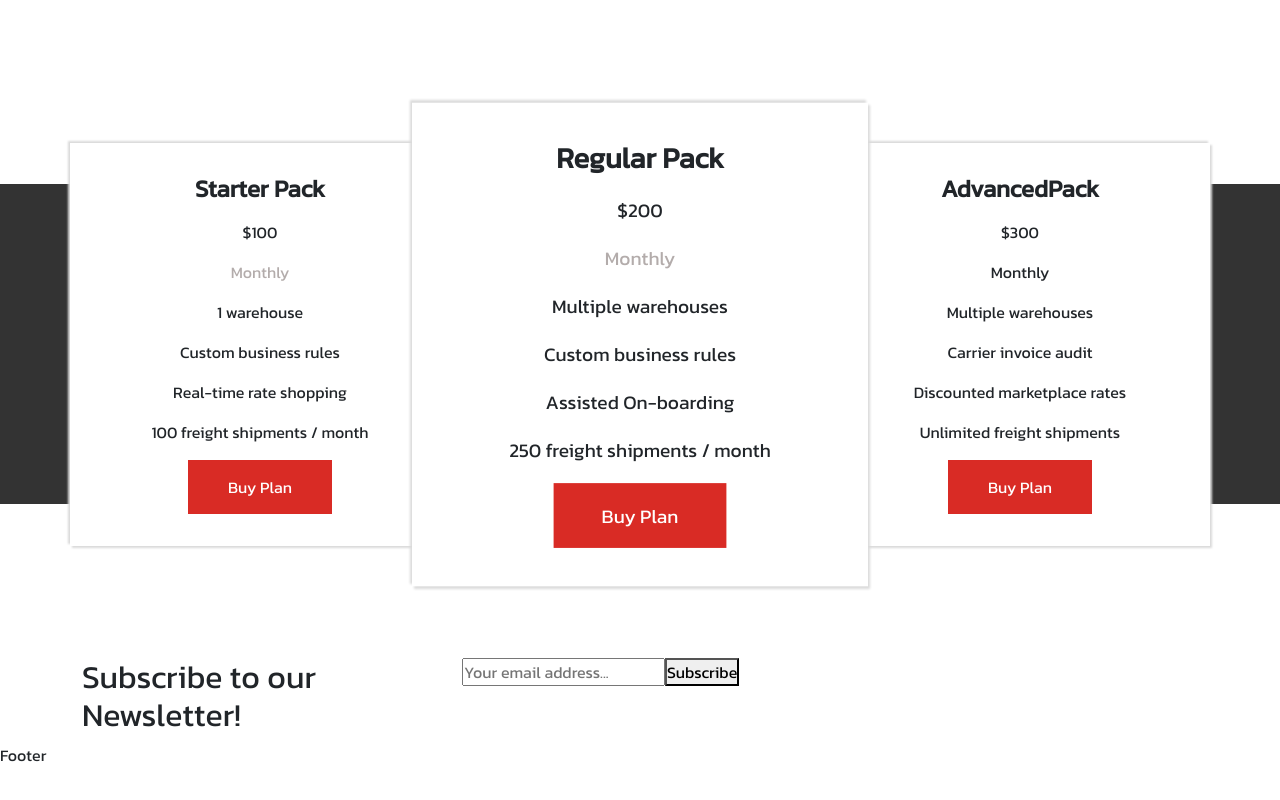
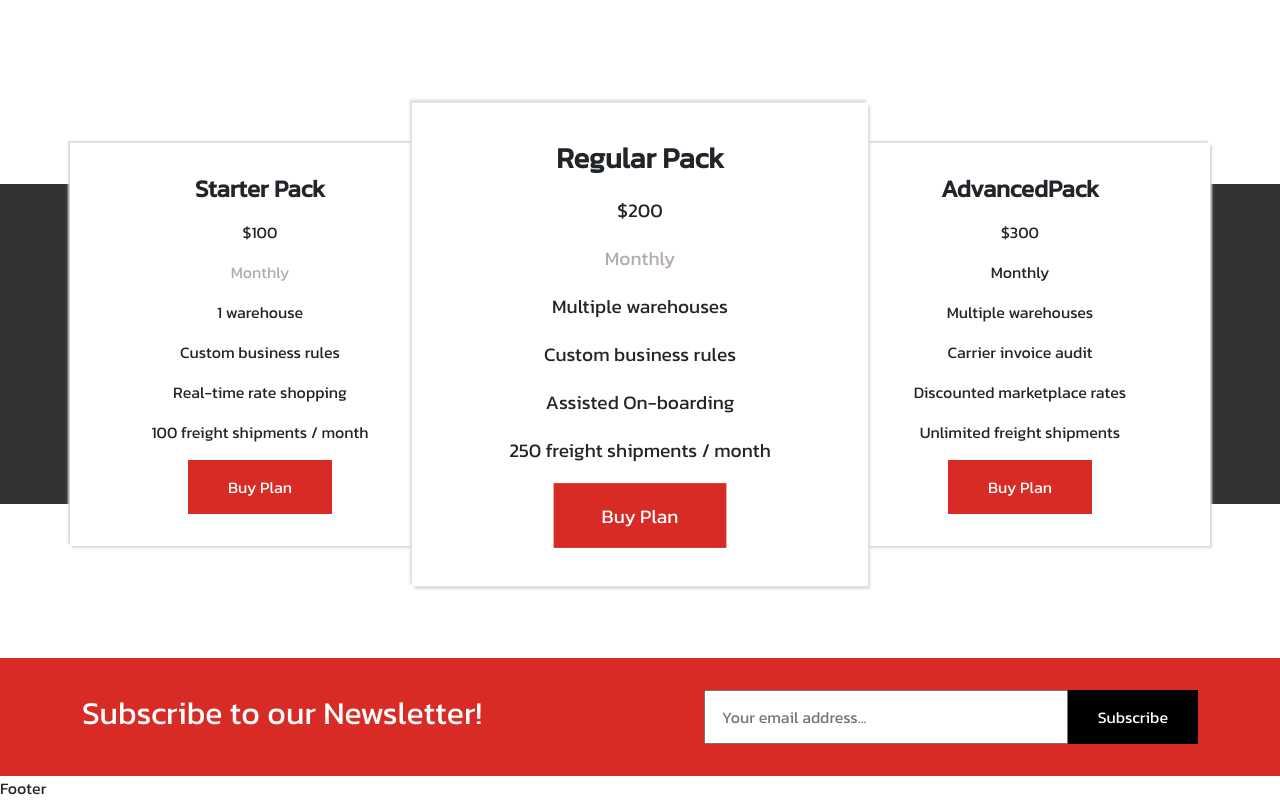
Before and after one commit to Slowinskip/speedex-transport-webside, a React (Create React App) app: page / in a window 1280 px wide. Shown: the part 3643-4443 px from the top of the page. Before the commit the page ends 4410 px from the top, so only its background shows below. Built offline with nearby package versions, Linux system fonts and the light colour scheme.

Commit message:
add style and media display to subscribe component

```diff
--- a/src/components/features/SubscribeComponent/SubscribeComponent.js
+++ b/src/components/features/SubscribeComponent/SubscribeComponent.js
@@ -6,13 +6,13 @@ const SubscribeComponent = () => {
     <div className={styles.subBackground}>
       <Container>
         <Row className={styles.row}>
-          <Col xs={10} md={5} lg={4} className={styles.subText}>
+          <Col xs={12} md={12} lg={6} className={styles.subText}>
             <h2>Subscribe to our Newsletter!</h2>
           </Col>{" "}
-          <Col xs={10} md={5} lg={5} className={styles.subInput}>
+          <Col xs={12} md={12} lg={6} className={styles.subInput}>
             <input
               placeholder="Your email address..."
-              className={styles.subInput}
+              className={"col-8 px-3 " + styles.input}
             />
             <button className={styles.subBtn}>Subscribe</button>
           </Col>
--- a/src/components/features/SubscribeComponent/SubscribeComponent.module.scss
+++ b/src/components/features/SubscribeComponent/SubscribeComponent.module.scss
@@ -1,2 +1,57 @@
 @import "../../../styles/settings.scss";
 @import "../../../styles/global.scss";
+
+.subBackground {
+  background-color: $red-color;
+  padding: 2rem 0;
+  .row {
+    display: flex;
+    justify-content: space-between;
+    flex-wrap: wrap;
+    align-items: center;
+
+    .subText,
+    .subInput {
+    }
+
+    .subText {
+      color: $white-color;
+      font-weight: 900;
+      @media (max-width: 992px) {
+        text-align: center;
+      }
+    }
+
+    .subInput {
+      display: flex;
+      flex-direction: row;
+      justify-content: end;
+      @media (max-width: 992px) {
+        justify-content: center;
+        // flex-direction: column;
+      }
+      @media (max-width: 400px) {
+        // justify-content: center;
+        flex-direction: column;
+
+        .input {
+          height: 40px;
+          width: 100%;
+          margin: 1rem 0;
+        }
+      }
+
+      .subBtn {
+        background: $black-color;
+        color: $white-color;
+        padding: 15px 30px;
+        border: none;
+        transition: 0.5s all;
+        &:hover {
+          background-color: $grey-color;
+          color: $red-color-strong;
+        }
+      }
+    }
+  }
+}
```
